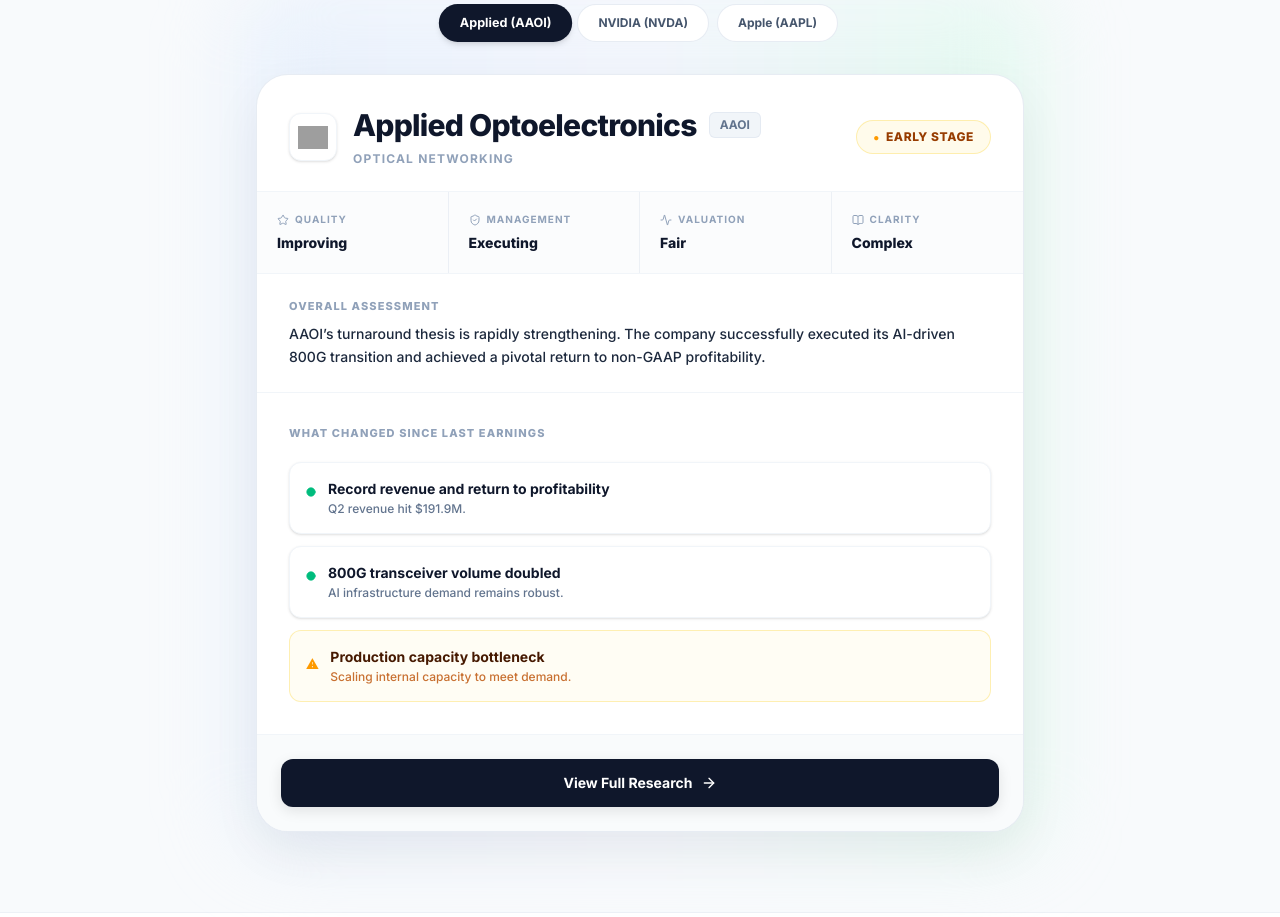
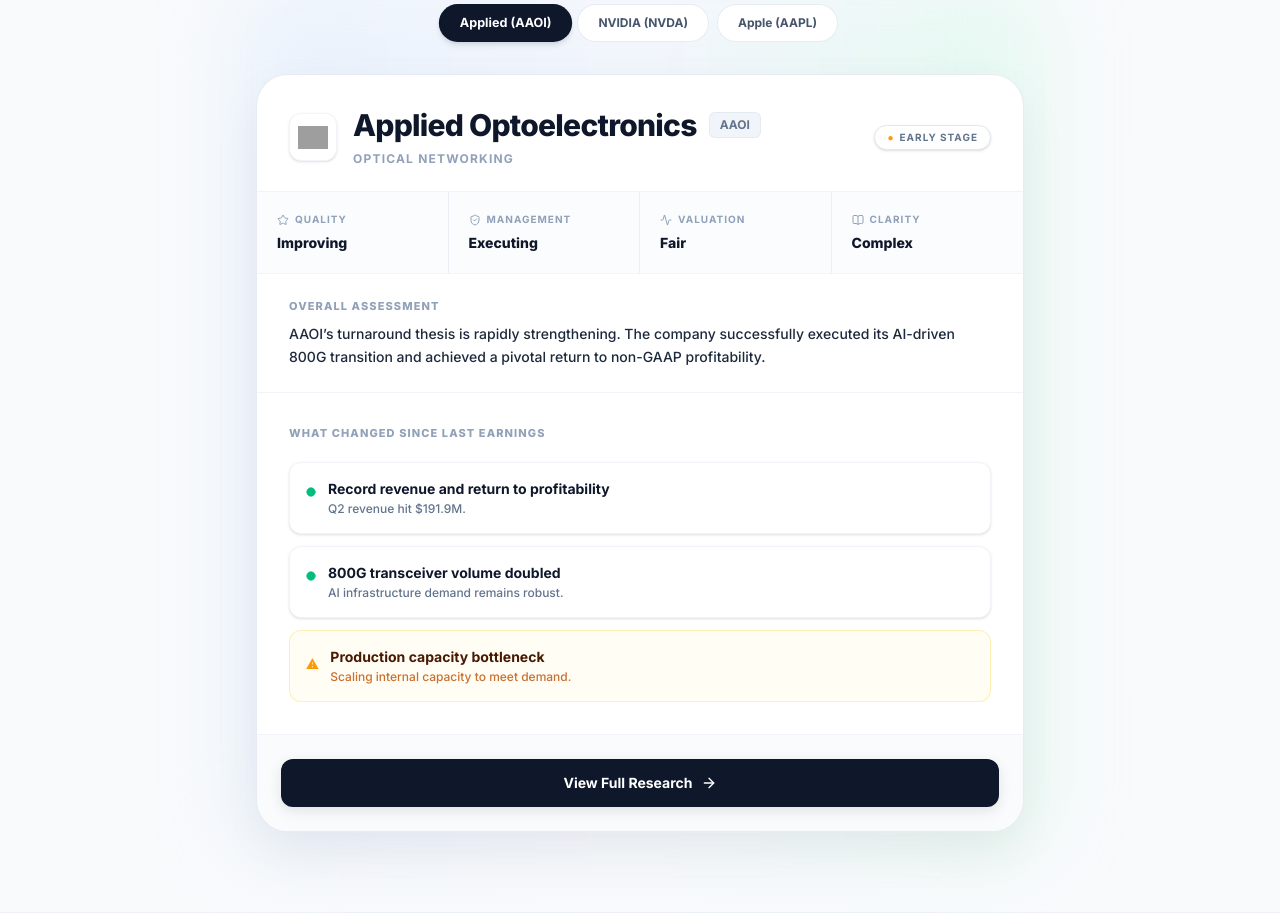
Before and after one commit to path21mil/investment-iq, a Next.js app: page / in a window 1280 px wide. Shown: the part 1420-2337 px from the top of the page. Built offline with nearby package versions, Linux system fonts and the light colour scheme; no server answers; the database is empty; grey boxes are pictures that could not be loaded.

Commit message:
landing page change

```diff
--- a/app/page.tsx
+++ b/app/page.tsx
@@ -8,13 +8,27 @@
 import { supabase } from '@/lib/supabase';
 import Logo from '@/components/Logo';
 
+const getLifecycleBadgeStyle = (badge: string = '') => {
+  switch (badge.toLowerCase()) {
+    case 'expanding':
+      return { dot: 'text-emerald-500', label: 'Expanding' };
+    case 'mature':
+      return { dot: 'text-blue-500', label: 'Mature' };
+    case 'early stage':
+      return { dot: 'text-amber-500', label: 'Early Stage' };
+    case 'declining':
+      return { dot: 'text-rose-500', label: 'Declining' };
+    default:
+      return { dot: 'text-slate-400', label: badge || 'Active' };
+  }
+};
+
 const TICKER_POOL = ['NVDA', 'MSFT', 'TSLA', 'COST', 'AAPL', 'AMZN', 'GOOGL', 'META', 'NFLX', 'CRM', 'PLTR', 'AMD', 'AAOI'];
 
 // 2. THE GRACEFUL FALLBACK DATA
 const DEMO_COMPANIES: any = {
   AAPL: {
-    name: 'Apple Inc.', ticker: 'AAPL', sector: 'Consumer Electronics',
-    thesis: 'Mature', // ✨ Updated to lifecycle taxonomy
+    name: 'Apple Inc.', ticker: 'AAPL', sector: 'Consumer Electronics', ratingBadge: 'Mature',
     overallAssessment: 'Apple remains a high-quality business with a durable ecosystem, strong capital allocation, and resilient cash generation.',
     pillars: { quality: 'Excellent', management: 'Trusted', valuation: 'Premium', understandability: 'Easy' },
     changes: [
@@ -24,8 +38,7 @@
     ]
   },
   NVDA: {
-    name: 'NVIDIA Corp.', ticker: 'NVDA', sector: 'Semiconductors',
-    thesis: 'Expanding', // ✨ Updated to lifecycle taxonomy
+    name: 'NVIDIA Corp.', ticker: 'NVDA', sector: 'Semiconductors', ratingBadge: 'Expanding',
     overallAssessment: 'NVIDIA maintains an unparalleled moat in AI hardware, backed by accelerating hyperscaler capex and flawless execution.',
     pillars: { quality: 'Exceptional', management: 'Visionary', valuation: 'High', understandability: 'Moderate' },
     changes: [
@@ -35,8 +48,7 @@
     ]
   },
   AAOI: {
-    name: 'Applied Optoelectronics', ticker: 'AAOI', sector: 'Optical Networking',
-    thesis: 'Early Stage', // ✨ Updated to lifecycle taxonomy
+    name: 'Applied Optoelectronics', ticker: 'AAOI', sector: 'Optical Networking', ratingBadge: 'Early Stage',
     overallAssessment: 'AAOI’s turnaround thesis is rapidly strengthening. The company successfully executed its AI-driven 800G transition and achieved a pivotal return to non-GAAP profitability.',
     pillars: { quality: 'Improving', management: 'Executing', valuation: 'Fair', understandability: 'Complex' },
     changes: [
@@ -91,7 +103,6 @@
   useEffect(() => {
     async function fetchRecentCommunityResearch() {
       try {
-        // Fetch the 4 newest rows from ai_cache
         const { data, error } = await supabase
           .from('ai_cache')
           .select('*')
@@ -107,12 +118,10 @@
           const liveFormattedData: any = {};
           const liveTickers: string[] = [];
 
-          // ✨ NEW: Dynamically fetch real company names securely through our API!
           const dynamicNames: Record<string, string> = {};
           try {
             const uniqueTickers = [...new Set(data.map(r => r.ticker))];
 
-            // ✅ SECURE FETCH: Replaced direct getCompanyProfile call with our secure API route
             const profiles = await Promise.all(uniqueTickers.map(async (t) => {
               const res = await fetch(`/api/company-profile?ticker=${t}`);
               if (!res.ok) return null;
@@ -130,7 +139,6 @@
             console.warn("Could not fetch live names from API, falling back to DB", nameErr);
           }
 
-          // 🛡️ HELPER FUNCTION: Safely extracts the text label from the DB object
           const extractLabel = (pillar: any, fallback: string) => {
             if (!pillar) return fallback;
             if (typeof pillar === 'string') return pillar;
@@ -150,7 +158,6 @@
 
               const rawPillars = aiPayload.pillars || {};
 
-              // Uses the dynamic name from FMP first, then cleans it!
               let rawName = dynamicNames[row.ticker] || aiPayload.companyName || row.company_name || row.ticker;
               let cleanName = rawName.replace(/(?:\s+Inc\.?|\s+Corp\.?|\s+Ltd\.?|\s+LLC|\s+PLC)$/i, '').trim();
 
@@ -158,8 +165,8 @@
                 name: cleanName,
                 ticker: row.ticker,
                 sector: 'Community Research',
-                // ✨ FIX: Grab the lifecycle ratingBadge from the AI payload
-                thesis: aiPayload.ratingBadge || 'Active',
+                // ✨ ADDED: We must map the rating badge from the database to the state here!
+                ratingBadge: aiPayload.ratingBadge || aiPayload.stage || 'Mature',
                 overallAssessment: aiPayload.overallAssessment || 'AI Assessment complete.',
                 pillars: {
                   quality: extractLabel(rawPillars.quality, '-'),
@@ -193,24 +200,7 @@
   }, []);
 
   const activeData = communityData[selectedTicker] || DEMO_COMPANIES['AAOI'];
-
-  // ✨ FIX: Full color support for the 4 lifecycle phases
-  const getLifecycleBadgeStyle = (badge: string = '') => {
-    switch (badge.toLowerCase()) {
-      case 'expanding':
-        return { dot: 'text-emerald-500', bg: 'bg-emerald-50 border-emerald-200/60 text-emerald-800' };
-      case 'mature':
-        return { dot: 'text-blue-500', bg: 'bg-blue-50 border-blue-200/60 text-blue-800' };
-      case 'early stage':
-        return { dot: 'text-amber-500', bg: 'bg-amber-50 border-amber-200/60 text-amber-800' };
-      case 'declining':
-        return { dot: 'text-rose-500', bg: 'bg-rose-50 border-rose-200/60 text-rose-800' };
-      default:
-        return { dot: 'text-slate-400', bg: 'bg-slate-50 border-slate-200/60 text-slate-800' };
-    }
-  };
-
-  const lifecycle = getLifecycleBadgeStyle(activeData?.thesis);
+  const lifecycle = getLifecycleBadgeStyle(activeData?.ratingBadge || activeData?.stage);
 
   return (
     <div className="min-h-screen bg-slate-50 flex flex-col font-sans overflow-x-hidden">
@@ -222,17 +212,12 @@
             <Logo />
           </div>
           <div className="flex items-center gap-4 md:gap-6 shrink-0">
-
-            {/* 1. SIGN IN: Stays exactly the same (defaults to the Log In tab) */}
             <Link href="/login" className="text-sm font-bold text-slate-600 hover:text-slate-900 transition-colors hidden sm:block">
               Sign In
             </Link>
-
-            {/* 2. GET STARTED: Updated href and changed from blue to emerald! */}
             <Link href="/login?mode=signup" className="bg-emerald-500 hover:bg-emerald-600 text-white text-sm font-bold px-4 md:px-5 py-2 md:py-2.5 rounded-xl transition-colors shadow-sm">
               Get Started
             </Link>
-
           </div>
         </div>
       </nav>
@@ -343,15 +328,11 @@
 
                 {/* ✨ THE NEW LOGO & TITLE SECTION ✨ */}
                 <div className="flex items-center gap-4">
-
-                  {/* Naked Logo */}
                   <CompanyLogo
                     ticker={activeData.ticker}
                     containerClass="w-12 h-12 rounded-xl"
                     textClass="text-2xl"
                   />
-
-                  {/* Title & Sector */}
                   <div className="flex flex-col">
                     <div className="flex items-center gap-3">
                       <h2 className="text-3xl font-extrabold text-slate-900 tracking-tight">{activeData.name}</h2>
@@ -361,12 +342,13 @@
                   </div>
                 </div>
 
-                {/* ✨ Lifecycle Badge / Thesis Status */}
-                <div className={`inline-flex items-center border px-4 py-2 rounded-full self-start md:self-auto ${lifecycle.bg}`}>
-                  <span className="text-xs font-extrabold uppercase tracking-wider flex items-center gap-1.5">
-                    <span className={`animate-pulse text-[10px] ${lifecycle.dot}`}>●</span> {activeData.thesis}
-                  </span>
-                </div>
+              {/* ✨ Dynamic Lifecycle Badge */}
+              <div className="inline-flex items-center gap-1.5 px-3 py-1 bg-white border border-slate-200 rounded-full shadow-sm self-start md:self-auto">
+                <span className={`text-[10px] ${lifecycle.dot || 'text-blue-500'}`}>●</span>
+                <span className="text-[10px] font-bold text-slate-500 uppercase tracking-widest">
+                  {lifecycle.label || 'MATURE'}
+                </span>
+              </div>
               </div>
 
               {/* 2. THE METRICS RIBBON */}
@@ -431,7 +413,6 @@
         <div className="max-w-6xl mx-auto px-6 grid grid-cols-1 md:grid-cols-4 gap-8 mb-12 text-sm">
           <div className="col-span-1 md:col-span-2">
            <div className="mb-6">
-              {/* w-32 is small on phones, md:w-48 is medium on laptops */}
               <Logo className="w-32 md:w-48" />
             </div>
             <p className="text-slate-500 font-medium max-w-sm leading-relaxed">
```
